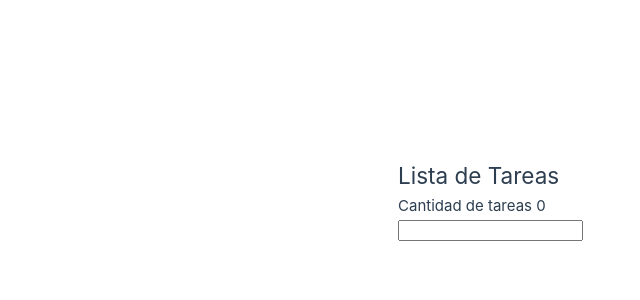
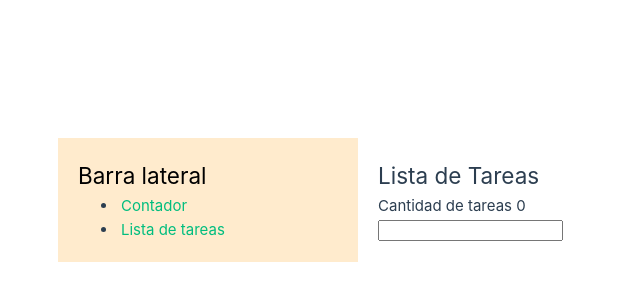
Before and after one commit to Taoista/vuejs-neumatruck, a Vue app: page /listas-de-tareas in a window 1280 px wide. Shown: the part 200-500 px from the top of the page, without its empty margins (57-697 px from the left). Built offline with nearby package versions, Linux system fonts and the light colour scheme.

Commit message:
trabajando en el proyecto y aprendiendo

```diff
--- a/package.json
+++ b/package.json
@@ -10,7 +10,9 @@
     "lint": "eslint . --ext .vue,.js,.jsx,.cjs,.mjs --fix --ignore-path .gitignore"
   },
   "dependencies": {
+    "@vee-validate/yup": "^4.13.2",
     "pinia": "^2.1.7",
+    "vee-validate": "^4.13.2",
     "vue": "^3.4.29",
     "vue-router": "^4.3.3"
   },
--- a/src/App.vue
+++ b/src/App.vue
@@ -1,14 +1,14 @@
-<script setup>
-  import Contador from './components/Contador.vue';
-  import ListaDeTareas from './components/ListaDeTareas.vue';
-</script>
-
 <template>
-
+  <MainView></MainView>
   <!-- <Contador></Contador> -->
-  <ListaDeTareas></ListaDeTareas>
+  <!-- <ListaDeTareas></ListaDeTareas> -->
 
 </template>
+
+<script setup>
+  import MainView from './views/MainView.vue'
+
+</script>
 
 <style scoped>
 
--- /dev/null
+++ b/src/components/Sidevar.vue
@@ -0,0 +1,27 @@
+<template>
+    <div class="sidebar">
+        <h2 class="h2-title">Barra lateral</h2>
+        <ul>
+            <li><router-link to="/contador">Contador</router-link></li>
+            <li><router-link to="/lista-de-tareas">Lista de tareas</router-link></li>
+        </ul>
+    </div>
+</template>
+
+<script setup>
+</script>
+
+<style>
+
+    .sidebar{
+        width: 300px;
+        background-color: blanchedalmond;
+        padding: 20px;
+    }
+
+    .h2-title{
+        color: black;
+    }
+
+
+</style>
--- a/src/components/ListaDeTareas.vue
+++ b/src/modules/listDeTareas/components/ListaDeTareas.vue
@@ -6,6 +6,7 @@
         <ul>
             <li v-for="(item, index) in tareas" :key="index">
                 {{ item }}
+                <button @click="borrarTarea(index)">Eliminar</button>
             </li>
         </ul>
     </div>
@@ -31,6 +32,11 @@
     }
 
 
+    const borrarTarea = (index) =>{
+        tareas.value.splice(index, 1);
+    }
+
+
 </script>
 
 <style scoped></style>
--- a/src/router/index.js
+++ b/src/router/index.js
@@ -1,5 +1,6 @@
 import { createRouter, createWebHistory } from 'vue-router'
-// import HomeView from '../views/HomeView.vue'
+  import Contador from '../modules/contador/components/Contador.vue';
+  import ListaDeTareas from '../modules/listDeTareas/components/ListaDeTareas.vue';
 
 const router = createRouter({
   history: createWebHistory(import.meta.env.BASE_URL),
@@ -9,14 +10,16 @@ const router = createRouter({
     //   name: 'home',
     //   component: HomeView
     // },
-    // {
-    //   path: '/about',
-    //   name: 'about',
-    //   // route level code-splitting
-    //   // this generates a separate chunk (About.[hash].js) for this route
-    //   // which is lazy-loaded when the route is visited.
-    //   component: () => import('../views/AboutView.vue')
-    // }
+    {
+      path: '/contador',
+      name: 'contador',
+      component: () => Contador
+    },
+    {
+      path: '/listas-de-tareas',
+      name: 'lista de tareas',
+      component: () => ListaDeTareas
+    }
   ]
 })
 
--- /dev/null
+++ b/src/views/MainView.vue
@@ -0,0 +1,28 @@
+<template>
+    <div class="container">
+
+        <Siderbar></Siderbar>
+
+        <div class="context">
+            <router-view></router-view>
+        </div>
+    </div>
+</template>
+
+<script setup>
+
+    import Siderbar from '../components/Sidevar.vue';
+
+</script>
+
+<style>
+    .container{
+        display: flex;
+    }
+
+    .context{
+        flex: 1;
+        padding: 20px;
+    }
+
+</style>
```
Also changed, not shown: src/modules/contador/components/Contador.vue (renamed from src/components/Contador.vue), src/modules/registro/views/RegistroView.vue (added), 1 other file (tests, documents, lock files or other folders).
